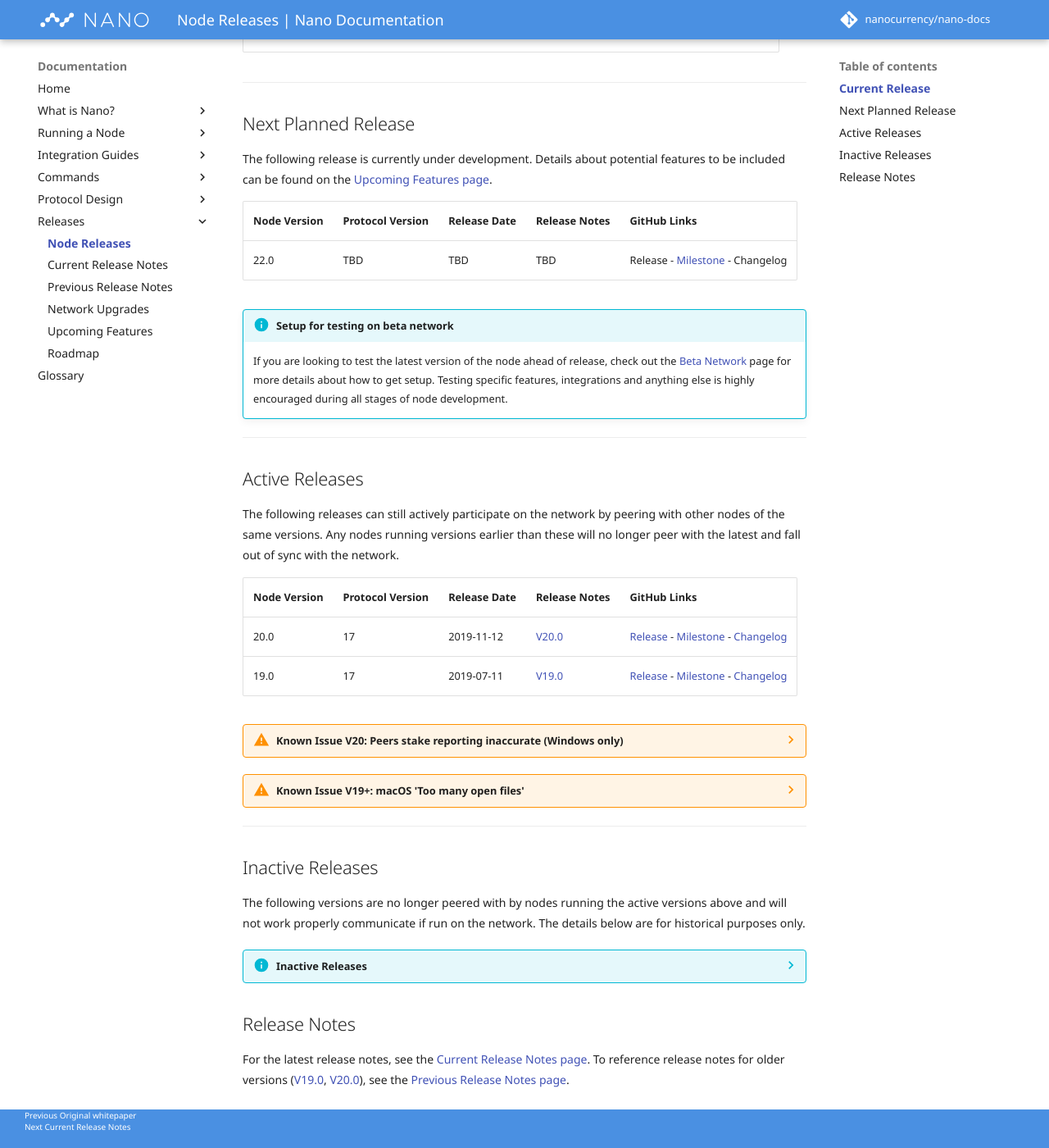
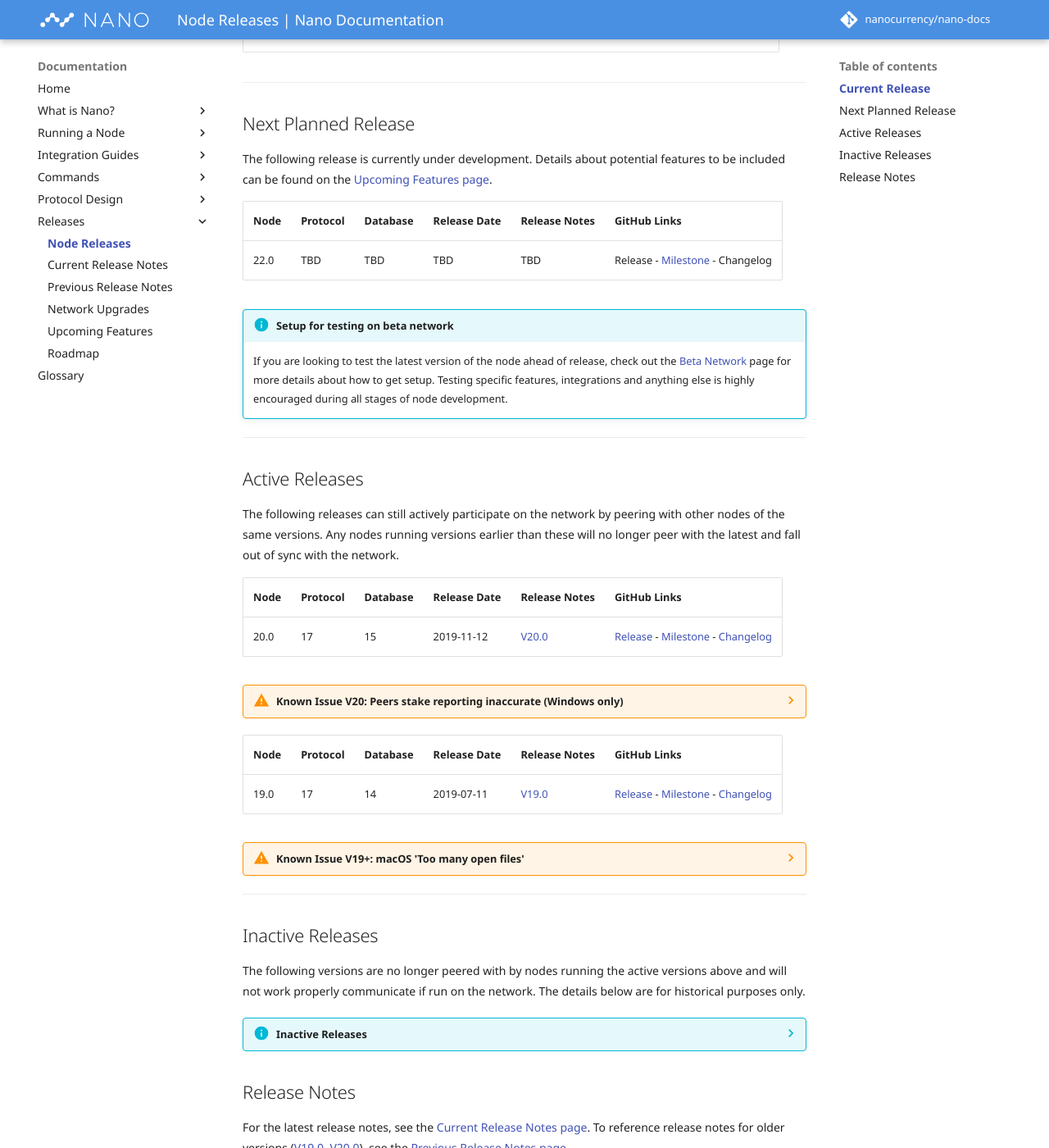
Before and after one commit to nanocurrency/nano-docs, an MkDocs documentation site: the page built from docs/releases/node-releases.md, in a window 1280 px wide and 1400 px high, scrolled down 965 px. Shown: the whole window at 82% size. Built offline with MkDocs 1.6.1 and Material for MkDocs 9.7.7, drawn with Linux system fonts in a browser that asks for light colours; comment, search, counter and statistics services are not loaded; some of the changed text lies outside the part shown.

Commit message:
Add database versions and adjust version details all into snippets

```diff
--- a/docs/releases/node-releases.md
+++ b/docs/releases/node-releases.md
@@ -21,9 +21,7 @@
 ## Next Planned Release
 The following release is currently under development. Details about potential features to be included can be found on the [Upcoming Features page](/releases/upcoming-features).
 
-| Node Version | Protocol Version | Release Date | Release Notes | GitHub Links |
-|              |                  |              |               | 				|
-| 22.0         | TBD              | TBD          | TBD			 | Release - [Milestone](https://github.com/nanocurrency/nano-node/milestone/19) - Changelog |
+--8<-- "release-details-v22-0.md"
 
 --8<-- "setup-beta-testing.md"
 
@@ -32,12 +30,11 @@
 ## Active Releases
 The following releases can still actively participate on the network by peering with other nodes of the same versions. Any nodes running versions earlier than these will no longer peer with the latest and fall out of sync with the network.
 
-| Node Version | Protocol Version | Release Date | Release Notes | GitHub Links |
-|              |                  |              |               | 					|
-| 20.0         | 17               | 2019-11-12          | [V20.0](/releases/previous-release-notes/#v200) | [Release](https://github.com/nanocurrency/nano-node/releases/tag/V20.0) - [Milestone](https://github.com/nanocurrency/nano-node/milestone/10) - [Changelog](https://github.com/nanocurrency/nano-node/compare/V19.0...V20.0) |
-| 19.0 | 17 | 2019-07-11 | [V19.0](/releases/previous-release-notes/#v190) | [Release](https://github.com/nanocurrency/nano-node/releases/tag/V19.0) - [Milestone](https://github.com/nanocurrency/nano-node/milestone/9) - [Changelog](https://github.com/nanocurrency/nano-node/compare/V18.0...V19.0) |
+--8<-- "release-details-v20-0.md"
 
 --8<-- "known-issue-peers-stake-reporting.md"
+
+--8<-- "release-details-v19-0.md"
 
 --8<-- "known-issue-macos-too-many-open-files.md"
 
@@ -48,29 +45,30 @@
 
 ??? info "Inactive Releases"
 
-	| Node Version | Protocol Version | Release Date | Release Notes | GitHub Links |
-	|              |                  |              |               |              |
-	| 18.0 | 16 | 2019-02-21 || [Release](https://github.com/nanocurrency/nano-node/releases/tag/V18.0) - [Milestone](https://github.com/nanocurrency/nano-node/milestone/7) - [Changelog](https://github.com/nanocurrency/nano-node/compare/V17.1...V18.0) |
-	| 17.1 | 15 | 2018-12-21 || [Release](https://github.com/nanocurrency/nano-node/releases/tag/V17.1) - [Milestone](https://github.com/nanocurrency/nano-node/milestone/17) - [Changelog](https://github.com/nanocurrency/nano-node/compare/V17.0...V17.1) |
-	| 17.0 | 15 | 2018-12-18 || [Release](https://github.com/nanocurrency/nano-node/releases/tag/V17.0) - [Milestone](https://github.com/nanocurrency/nano-node/milestone/6) - [Changelog](https://github.com/nanocurrency/nano-node/compare/V16.3...V17.0) |
-	| 16.3 | 14 | 2018-11-20 || [Release](https://github.com/nanocurrency/nano-node/releases/tag/V16.3) - [Milestone](https://github.com/nanocurrency/nano-node/milestone/14) - [Changelog](https://github.com/nanocurrency/nano-node/compare/V16.2...V16.3) |
-	| 16.2 | 14 | 2018-10-11 || [Release](https://github.com/nanocurrency/nano-node/releases/tag/V16.2) - [Milestone](https://github.com/nanocurrency/nano-node/milestone/13) - [Changelog](https://github.com/nanocurrency/nano-node/compare/V16.1...V16.2) |
-	| 16.1 | 14 | 2018-09-29 || [Release](https://github.com/nanocurrency/nano-node/releases/tag/V16.1) - [Milestone](https://github.com/nanocurrency/nano-node/milestone/11) - [Changelog](https://github.com/nanocurrency/nano-node/compare/V16.0...V16.1) |
-	| 16.0 | 14 | 2018-09-11 || [Release](https://github.com/nanocurrency/nano-node/releases/tag/V16.0) - [Milestone](https://github.com/nanocurrency/nano-node/milestone/2) - [Changelog](https://github.com/nanocurrency/nano-node/compare/V15.2...V16.0) |
-	| 15.2 | 13 | 2018-08-22 || [Release](https://github.com/nanocurrency/nano-node/releases/tag/V15.2) - [Milestone](https://github.com/nanocurrency/nano-node/milestone/8) - [Changelog](https://github.com/nanocurrency/nano-node/compare/V15.1...V15.2) |
-	| 15.1 | 13 | 2018-08-20 || [Release](https://github.com/nanocurrency/nano-node/releases/tag/V15.1) - [Milestone](https://github.com/nanocurrency/nano-node/milestone/5) - [Changelog](https://github.com/nanocurrency/nano-node/compare/V15.0...V15.1) |
-	| 15.0 | 13 | 2018-08-20 || [Release](https://github.com/nanocurrency/nano-node/releases/tag/V15.0) - [Milestone](https://github.com/nanocurrency/nano-node/milestone/1) - [Changelog](https://github.com/nanocurrency/nano-node/compare/V14.2...V15.0) |
-	| 14.2 | 11 | 2018-06-21 || [Release](https://github.com/nanocurrency/nano-node/releases/tag/V14.2) - [Changelog](https://github.com/nanocurrency/nano-node/compare/V14.1...V14.2) |
-	| 14.1 | 10 | 2018-06-11 || [Release](https://github.com/nanocurrency/nano-node/releases/tag/V14.1) - [Changelog](https://github.com/nanocurrency/nano-node/compare/V14.0...V14.1) |
-	| 14.0 | 10 | 2018-06-11 || [Release](https://github.com/nanocurrency/nano-node/releases/tag/V14.0) - [Changelog](https://github.com/nanocurrency/nano-node/compare/V13.0...V14.0) |
-	| 13.0 | 9  | 2018-05-10 || [Release](https://github.com/nanocurrency/nano-node/releases/tag/V13.0) - [Changelog](https://github.com/nanocurrency/nano-node/compare/V12.1...V13.0) |
-	| 12.1 | 8  | 2018-04-21 || [Release](https://github.com/nanocurrency/nano-node/releases/tag/V12.1) - [Changelog](https://github.com/nanocurrency/nano-node/compare/V12.0...V12.1) |
-	| 12.0 | 8  | 2018-04-18 || [Release](https://github.com/nanocurrency/nano-node/releases/tag/V12.0) - [Changelog](https://github.com/nanocurrency/nano-node/compare/V11.2...V12.0) |
-	| 11.2 | 7  | 2018-04-04 || [Release](https://github.com/nanocurrency/nano-node/releases/tag/V11.2) - [Changelog](https://github.com/nanocurrency/nano-node/compare/V11.1...V11.2) |
-	| 11.1 | 7  | 2018-03-29 || [Release](https://github.com/nanocurrency/nano-node/releases/tag/V11.1) - [Changelog](https://github.com/nanocurrency/nano-node/compare/V11.0...V11.1) |
-	| 11.0 | 7  | 2018-03-23 || [Release](https://github.com/nanocurrency/nano-node/releases/tag/V11.0) - [Changelog](https://github.com/nanocurrency/nano-node/compare/V10.0...V11.0) |
-	| 10.0 | 6  | 2018-02-15 || [Release](https://github.com/nanocurrency/nano-node/releases/tag/V10.0) - [Changelog](https://github.com/nanocurrency/nano-node/compare/V9.0...V10.0) |
-	| All Previous | | | | |
+	| Node | Protocol | Database | Release Date | Release Notes | GitHub Links |
+	|              |   |               |              |               |              |
+	| 18.0 | 16 | 13 | 2019-02-21 || [Release](https://github.com/nanocurrency/nano-node/releases/tag/V18.0) - [Milestone](https://github.com/nanocurrency/nano-node/milestone/7) - [Changelog](https://github.com/nanocurrency/nano-node/compare/V17.1...V18.0) |
+	| 17.1 | 15 |  | 2018-12-21 || [Release](https://github.com/nanocurrency/nano-node/releases/tag/V17.1) - [Milestone](https://github.com/nanocurrency/nano-node/milestone/17) - [Changelog](https://github.com/nanocurrency/nano-node/compare/V17.0...V17.1) |
+	| 17.0 | 15 |  | 2018-12-18 || [Release](https://github.com/nanocurrency/nano-node/releases/tag/V17.0) - [Milestone](https://github.com/nanocurrency/nano-node/milestone/6) - [Changelog](https://github.com/nanocurrency/nano-node/compare/V16.3...V17.0) |
+	| 16.3 | 14 |  | 2018-11-20 || [Release](https://github.com/nanocurrency/nano-node/releases/tag/V16.3) - [Milestone](https://github.com/nanocurrency/nano-node/milestone/14) - [Changelog](https://github.com/nanocurrency/nano-node/compare/V16.2...V16.3) |
+	| 16.2 | 14 |  | 2018-10-11 || [Release](https://github.com/nanocurrency/nano-node/releases/tag/V16.2) - [Milestone](https://github.com/nanocurrency/nano-node/milestone/13) - [Changelog](https://github.com/nanocurrency/nano-node/compare/V16.1...V16.2) |
+	| 16.1 | 14 |  | 2018-09-29 || [Release](https://github.com/nanocurrency/nano-node/releases/tag/V16.1) - [Milestone](https://github.com/nanocurrency/nano-node/milestone/11) - [Changelog](https://github.com/nanocurrency/nano-node/compare/V16.0...V16.1) |
+	| 16.0 | 14 |  | 2018-09-11 || [Release](https://github.com/nanocurrency/nano-node/releases/tag/V16.0) - [Milestone](https://github.com/nanocurrency/nano-node/milestone/2) - [Changelog](https://github.com/nanocurrency/nano-node/compare/V15.2...V16.0) |
+	| 15.2 | 13 |  | 2018-08-22 || [Release](https://github.com/nanocurrency/nano-node/releases/tag/V15.2) - [Milestone](https://github.com/nanocurrency/nano-node/milestone/8) - [Changelog](https://github.com/nanocurrency/nano-node/compare/V15.1...V15.2) |
+	| 15.1 | 13 |  | 2018-08-20 || [Release](https://github.com/nanocurrency/nano-node/releases/tag/V15.1) - [Milestone](https://github.com/nanocurrency/nano-node/milestone/5) - [Changelog](https://github.com/nanocurrency/nano-node/compare/V15.0...V15.1) |
+	| 15.0 | 13 |  | 2018-08-20 || [Release](https://github.com/nanocurrency/nano-node/releases/tag/V15.0) - [Milestone](https://github.com/nanocurrency/nano-node/milestone/1) - [Changelog](https://github.com/nanocurrency/nano-node/compare/V14.2...V15.0) |
+	| 14.2 | 11 |  | 2018-06-21 || [Release](https://github.com/nanocurrency/nano-node/releases/tag/V14.2) - [Changelog](https://github.com/nanocurrency/nano-node/compare/V14.1...V14.2) |
+	| 14.1 | 10 |  | 2018-06-11 || [Release](https://github.com/nanocurrency/nano-node/releases/tag/V14.1) - [Changelog](https://github.com/nanocurrency/nano-node/compare/V14.0...V14.1) |
+	| 14.0 | 10 |  | 2018-06-11 || [Release](https://github.com/nanocurrency/nano-node/releases/tag/V14.0) - [Changelog](https://github.com/nanocurrency/nano-node/compare/V13.0...V14.0) |
+	| 13.0 | 9  |  | 2018-05-10 || [Release](https://github.com/nanocurrency/nano-node/releases/tag/V13.0) - [Changelog](https://github.com/nanocurrency/nano-node/compare/V12.1...V13.0) |
+	| 12.1 | 8  |  | 2018-04-21 || [Release](https://github.com/nanocurrency/nano-node/releases/tag/V12.1) - [Changelog](https://github.com/nanocurrency/nano-node/compare/V12.0...V12.1) |
+	| 12.0 | 8  |  | 2018-04-18 || [Release](https://github.com/nanocurrency/nano-node/releases/tag/V12.0) - [Changelog](https://github.com/nanocurrency/nano-node/compare/V11.2...V12.0) |
+	| 11.2 | 7  |  | 2018-04-04 || [Release](https://github.com/nanocurrency/nano-node/releases/tag/V11.2) - [Changelog](https://github.com/nanocurrency/nano-node/compare/V11.1...V11.2) |
+	| 11.1 | 7  |  | 2018-03-29 || [Release](https://github.com/nanocurrency/nano-node/releases/tag/V11.1) - [Changelog](https://github.com/nanocurrency/nano-node/compare/V11.0...V11.1) |
+	| 11.0 | 7  |  | 2018-03-23 || [Release](https://github.com/nanocurrency/nano-node/releases/tag/V11.0) - [Changelog](https://github.com/nanocurrency/nano-node/compare/V10.0...V11.0) |
+	| 10.0 | 6  |  | 2018-02-15 || [Release](https://github.com/nanocurrency/nano-node/releases/tag/V10.0) - [Changelog](https://github.com/nanocurrency/nano-node/compare/V9.0...V10.0) |
+
+	Details for versions older than 10.0 can be found in [tagged releases in Github](https://github.com/nanocurrency/nano-node/releases?after=V10.0).
 
 ## Release Notes
 
--- a/docs/snippets/release-details-v19-0.md
+++ b/docs/snippets/release-details-v19-0.md
@@ -1,3 +1,3 @@
-| Node Version | Protocol Version | Release Date | Release Notes | GitHub Links |
-|              |                  |              |               | 					|
-| 19.0 | 17 | 2019-07-11 | [V19.0](/releases/previous-release-notes/#v190) | [Release](https://github.com/nanocurrency/nano-node/releases/tag/V19.0) - [Milestone](https://github.com/nanocurrency/nano-node/milestone/9) - [Changelog](https://github.com/nanocurrency/nano-node/compare/V18.0...V19.0) |
+| Node | Protocol | Database | Release Date | Release Notes | GitHub Links |
+|      |          |          |              | 				|			   |
+| 19.0 | 17       | 14       | 2019-07-11   | [V19.0](/releases/previous-release-notes/#v190) | [Release](https://github.com/nanocurrency/nano-node/releases/tag/V19.0) - [Milestone](https://github.com/nanocurrency/nano-node/milestone/9) - [Changelog](https://github.com/nanocurrency/nano-node/compare/V18.0...V19.0) |
--- a/docs/snippets/release-details-v20-0.md
+++ b/docs/snippets/release-details-v20-0.md
@@ -1,3 +1,3 @@
-| Node Version | Protocol Version | Release Date | Release Notes | GitHub Links |
-|              |                  |              |               | 					|
-| 20.0         | 17               | 2019-11-12          | [V20.0](/releases/previous-release-notes/#v200) | [Release](https://github.com/nanocurrency/nano-node/releases/tag/V20.0) - [Milestone](https://github.com/nanocurrency/nano-node/milestone/10) - [Changelog](https://github.com/nanocurrency/nano-node/compare/V19.0...V20.0) |
+| Node | Protocol | Database | Release Date | Release Notes | GitHub Links |
+|      |          |          |              | 				|			   |
+| 20.0 | 17       | 15       | 2019-11-12   | [V20.0](/releases/previous-release-notes/#v200) | [Release](https://github.com/nanocurrency/nano-node/releases/tag/V20.0) - [Milestone](https://github.com/nanocurrency/nano-node/milestone/10) - [Changelog](https://github.com/nanocurrency/nano-node/compare/V19.0...V20.0) |
--- a/docs/snippets/release-details-v21-0.md
+++ b/docs/snippets/release-details-v21-0.md
@@ -1,3 +1,3 @@
-| Node Version | Protocol Version | Release Date | Release Notes | GitHub Links |
-|              |                  |              |               | 					|
-| 21.0         | 18               | TBD          | [V21.0](/releases/current-release-notes) | [Release](https://github.com/nanocurrency/nano-node/releases/tag/V21.0) - [Milestone](https://github.com/nanocurrency/nano-node/milestone/18) - [Changelog](https://github.com/nanocurrency/nano-node/compare/V20.0...V21.0) |
+| Node | Protocol | Database | Release Date | Release Notes | GitHub Links |
+|      |          |          |              | 				|			   |
+| 21.0 | 18       | 18       | TBD          | [V21.0](/releases/current-release-notes) | [Release](https://github.com/nanocurrency/nano-node/releases/tag/V21.0) - [Milestone](https://github.com/nanocurrency/nano-node/milestone/18) - [Changelog](https://github.com/nanocurrency/nano-node/compare/V20.0...V21.0) |
--- /dev/null
+++ b/docs/snippets/release-details-v22-0.md
@@ -0,0 +1,3 @@
+| Node | Protocol | Database | Release Date | Release Notes | GitHub Links |
+|      |          |          |              | 				|			   |
+| 22.0 | TBD      | TBD      | TBD          | TBD			| Release - [Milestone](https://github.com/nanocurrency/nano-node/milestone/19) - Changelog |
```
